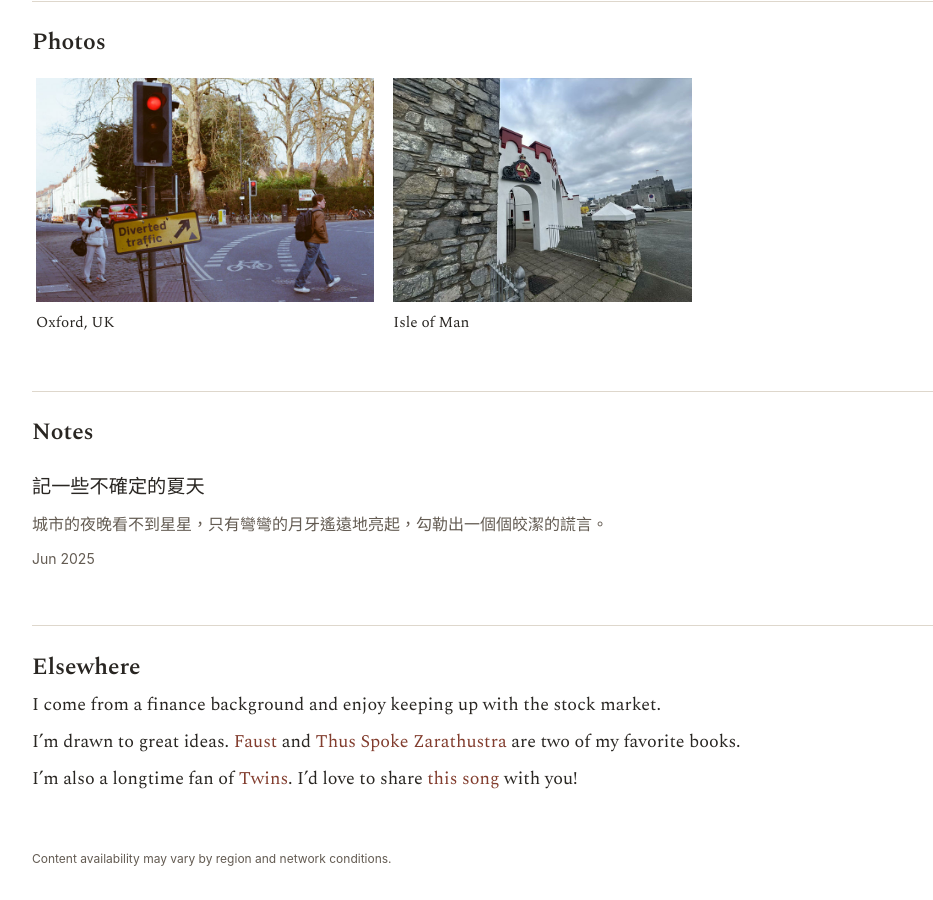
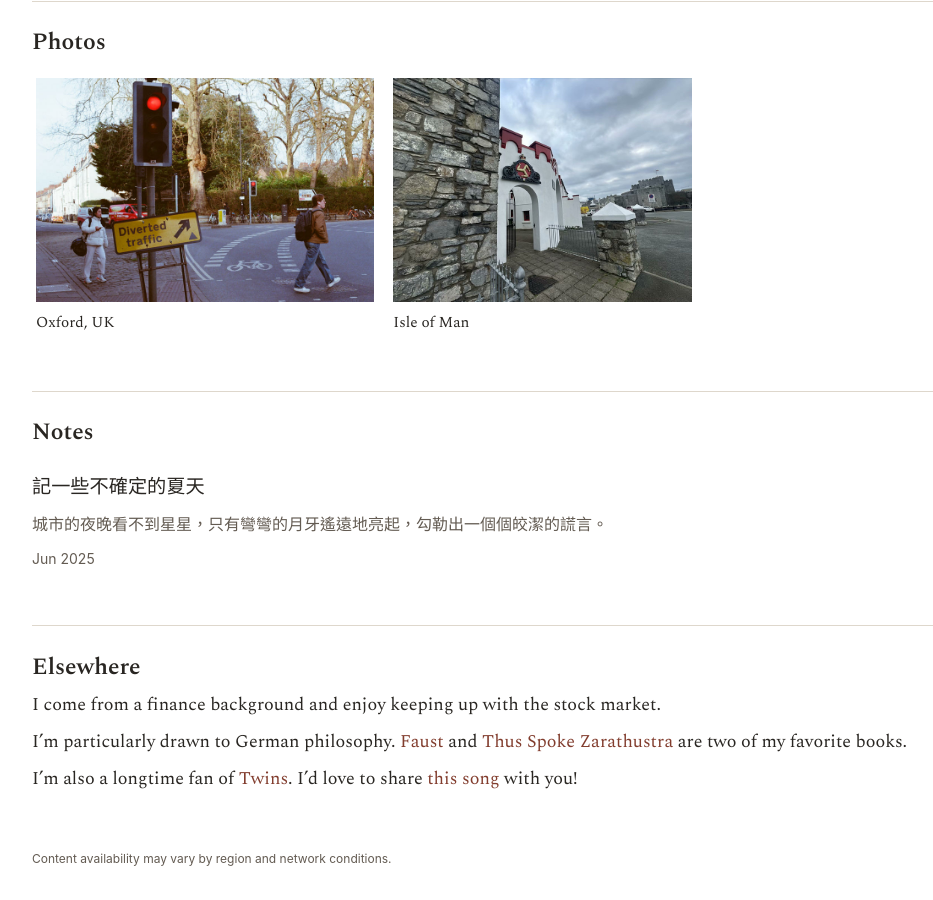
Before and after one commit to greatxue/greatxue.github.io, a Jekyll site: the page built from index.html, in a window 1280 px wide and 900 px high, scrolled down 1729 px. Shown: the whole window, without its empty margins (120-1053 px from the left). Built offline with Jekyll 4.4.1, drawn with Linux system fonts in a browser that asks for light colours.

Commit message:
Refine homepage wording

```diff
--- a/index.html
+++ b/index.html
@@ -67,7 +67,7 @@
             <ul class="news-list" role="list">
                 <li class="news--featured">
                     <time datetime="2026-09">Sep 2026</time>
-                    <p>I began my PhD in Computer Science at the <a href="https://english.cas.cn/"><span class="institution-prefix"><img class="institution-logo" src="{{ '/assets/logos/casia.jpg' | relative_url }}" alt="" width="238" height="236" decoding="async">Institute</span> of Automation, Chinese Academy of Sciences</a> and the <a href="https://english.cas.cn/"><span class="institution-prefix"><img class="institution-logo" src="{{ '/assets/logos/ucas-emblem.png' | relative_url }}" alt="" width="298" height="298" decoding="async">University</span> of Chinese Academy of Sciences</a>, advised by <a href="https://scholar.google.com/citations?user=8kzzUboAAAAJ&amp;hl=en">Liang Wang</a> and <a href="http://shuwu.name/">Shu Wu</a> at NLPR.</p>
+                    <p>I began my PhD in Computer Science at the <a href="https://english.cas.cn/"><span class="institution-prefix"><img class="institution-logo" src="{{ '/assets/logos/casia.jpg' | relative_url }}" alt="" width="238" height="236" decoding="async">Institute</span> of Automation, Chinese Academy of Sciences</a> and the <a href="https://english.cas.cn/"><span class="institution-prefix"><img class="institution-logo" src="{{ '/assets/logos/ucas-emblem.png' | relative_url }}" alt="" width="298" height="298" decoding="async">University</span> of Chinese Academy of Sciences</a>, advised by <a href="https://scholar.google.com/citations?user=8kzzUboAAAAJ&amp;hl=en">Liang Wang</a> and <a href="http://shuwu.name/">Shu Wu</a>.</p>
                 </li>
                 <li>
                     <time datetime="2026-09">Sep 2026</time>
@@ -265,7 +265,7 @@
         <section class="home-section elsewhere" aria-labelledby="elsewhere-title">
             <h2 id="elsewhere-title">Elsewhere</h2>
             <p>I come from a finance background and enjoy keeping up with the stock market.</p>
-            <p>I’m drawn to great ideas. <a href="https://en.wikipedia.org/wiki/Goethe%27s_Faust">Faust</a> and <a href="https://en.wikipedia.org/wiki/Thus_Spoke_Zarathustra">Thus Spoke Zarathustra</a> are two of my favorite books.</p>
+            <p>I’m particularly drawn to German philosophy. <a href="https://en.wikipedia.org/wiki/Goethe%27s_Faust">Faust</a> and <a href="https://en.wikipedia.org/wiki/Thus_Spoke_Zarathustra">Thus Spoke Zarathustra</a> are two of my favorite books.</p>
             <p>I’m also a longtime fan of <a href="https://en.wikipedia.org/wiki/Twins_(group)">Twins</a>. I’d love to share <a href="https://open.spotify.com/track/3rU5Auv2Bc1L0dcNpvCSS3">this song</a> with you!</p>
         </section>
     </main>
```
